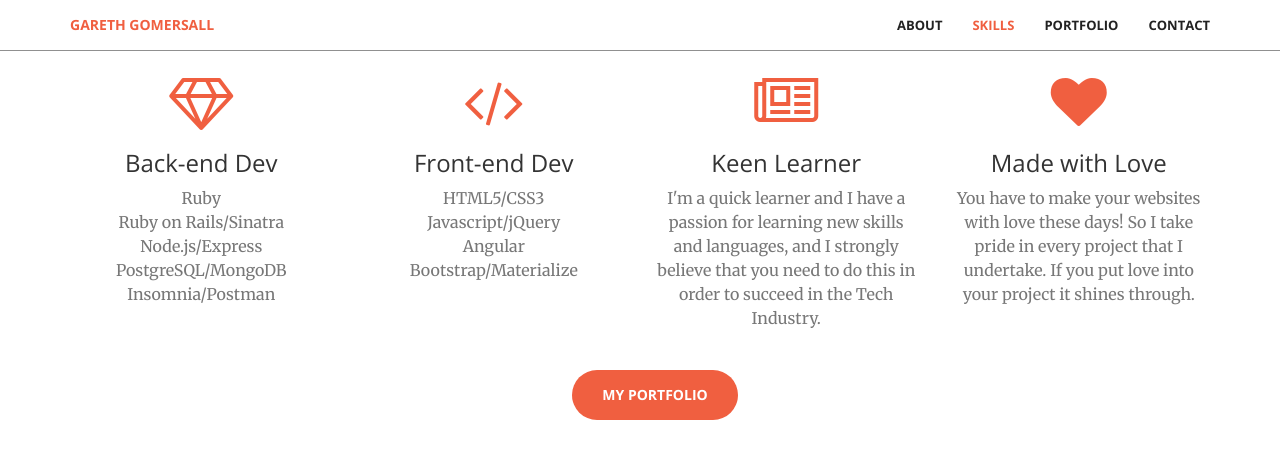
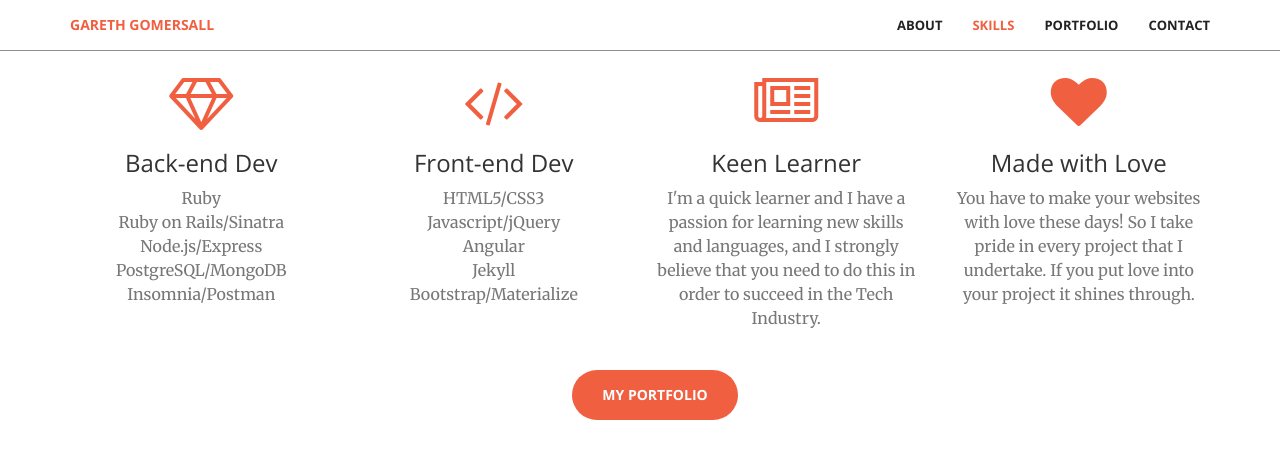
Before and after one commit to ggomersall/ggomersall.github.io, a Jekyll site: the page built from index.html, in a window 1280 px wide and 900 px high, scrolled down 1632 px, cut to the strip 0-496 px from the top of the window. Shown: the top 459 px of the strip. Built offline with Jekyll 4.4.1, drawn with Linux system fonts in a browser that asks for light colours.

Commit message:
added jekyll for frontend experience

```diff
--- a/_includes/services.html
+++ b/_includes/services.html
@@ -27,7 +27,7 @@
                     <p class="text-muted">HTML5/CSS3</p>
                     <p class="text-muted">Javascript/jQuery</p>
                     <p class="text-muted">Angular</p>
-                    <!-- <p class="text-muted">Angular</p> -->
+                    <p class="text-muted">Jekyll</p>
                     <p class="text-muted">Bootstrap/Materialize</p>
                 </div>
             </div>
```
